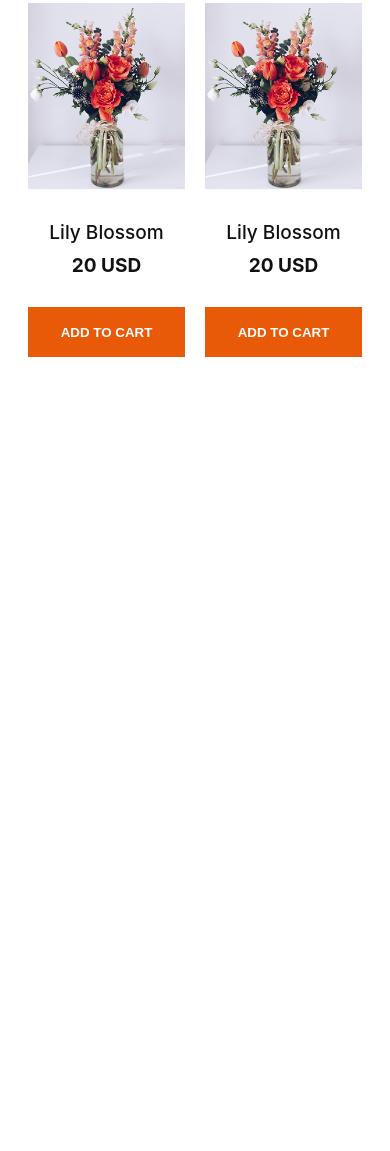
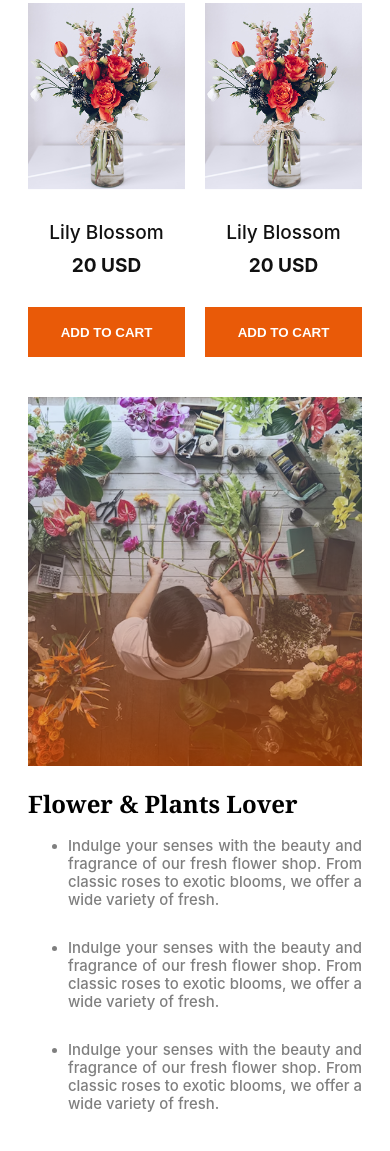
Before and after one commit to ashiqur0/flower-market, a plain HTML site: page index.html in a window 390 px wide. Shown: the part 2450-3601 px from the top of the page. Before the commit the page ends 2815 px from the top, so only its background shows below. Drawn offline with Linux system fonts and the light colour scheme.

Commit message:
flower_and_plant_lover_section

```diff
--- a/index.html
+++ b/index.html
@@ -22,7 +22,8 @@
                     <li><a href="#"><span class="home">Home</span></a></li>
                     <li><a href="#"><span class="shop">Shop</span></a></li>
                     <li><a href="#"><span class="about">About us</span></a></li>
-                    <li><a href="#"><span class="cart"><i class="fa-solid fa-cart-shopping"></i></span>Cart ($56)</a></li>
+                    <li><a href="#"><span class="cart"><i class="fa-solid fa-cart-shopping"></i></span>Cart ($56)</a>
+                    </li>
                 </ul>
             </div>
         </nav>
@@ -30,9 +31,11 @@
         <div class="banner_container">
             <div class="banner">
                 <div class="banner_content">
-                    <h1 class="banner_title">ALWAYS <span class="color1">FRESH<br>FLOWERS</></h1>
+                    <h1 class="banner_title">ALWAYS <span class="color1">FRESH<br>FLOWERS</>
+                    </h1>
                     <p class="banner_description">Indulge your senses with the beauty and fragrance of our fresh
-                        flower shop. From roses to exotic blooms, we offer a wide variety of fresh flowers that are perfect for any occasion.</p>
+                        flower shop. From roses to exotic blooms, we offer a wide variety of fresh flowers that are
+                        perfect for any occasion.</p>
                 </div>
                 <div class="banner_image">
                     <img src="assets/hero-flower.png" alt="">
@@ -44,7 +47,8 @@
     <main>
         <section class="card_section">
             <h2 class="card_section_title"><span class="color1">Our</span> Plants</h2>
-            <p class="card_section_description">Indulge your senses with the beauty and fragrance of our fresh flower shop. From classic roses to exotic blooms, we offer a wide variety of fresh.</p>
+            <p class="card_section_description">Indulge your senses with the beauty and fragrance of our fresh flower
+                shop. From classic roses to exotic blooms, we offer a wide variety of fresh.</p>
             <div class="card_container">
                 <div class="card">
                     <img src="assets/sample-flower-image.png" alt="">
@@ -96,6 +100,31 @@
                 </div>
             </div>
         </section>
+
+        <section class="flower_and_plant_lover_section">
+            <div class="badge">
+                <img src="assets/trusted-badge.png" alt="">
+            </div>
+            <div class="flower_and_plant_lover">
+                <div class="lover_image">
+                    <img src="assets/flower-store.png" alt="Flower Store">
+                </div>
+                <div class="lover_content">
+                    <h2 class="lover_title">Flower & Plants Lover</h2>
+                    <div class="lover_description">
+                        <ul>
+                            <li>Indulge your senses with the beauty and fragrance of our fresh flower shop. From classic
+                                roses to exotic blooms, we offer a wide variety of fresh.</li>
+                            <li>Indulge your senses with the beauty and fragrance of our fresh flower shop. From classic
+                                roses to exotic blooms, we offer a wide variety of fresh.</li>
+                            <li>Indulge your senses with the beauty and fragrance of our fresh flower shop. From classic
+                                roses to exotic blooms, we offer a wide variety of fresh.</li>
+                        </ul>
+                    </div>
+                </div>
+
+            </div>
+        </section>
     </main>
 
     <footer>
--- a/styles/flower-market.css
+++ b/styles/flower-market.css
@@ -30,7 +30,7 @@
 .navlinks {
     gap: 48px;
 }
-li {
+.navlinks li {
     list-style: none;
 }
 a {
@@ -141,6 +141,59 @@ a {
     border: none;
 }
 
+/* flower_and_plant_lover section */
+.flower_and_plant_lover_section {
+    max-width: 1140px;
+    margin: 0 auto;
+    display: flex;
+    flex-direction: column;
+    align-items: center;
+}
+.flower_and_plant_lover {
+    display: flex;
+    justify-content: space-between;
+    padding: 0 20px;
+}
+.lover_image {
+    width: 50%;
+}
+.lover_image img {
+    width: 100%;
+    max-height: 597px;
+}
+.lover_content {
+    margin: 38px 0 38px 60px;
+    width: 50%;
+}
+.lover_title {
+    font-size: 3.067rem;
+    font-weight: 700;
+    font-family: "Noto Serif", serif;
+    margin: 0;
+}
+.lover_description {
+    font-size: 1.192rem;
+    font-weight: 500;
+    font-family: 'Inter', sans-serif;
+    color: rgba(0, 0, 0, 0.5);
+    margin: 0;
+    padding-top: 20px;
+}
+.lover_description li {
+    margin-bottom: 30px;
+}
+.badge {
+    width: 286px;
+    height: 286px;
+    margin-left: -120px;
+    margin-top: 83px;
+    margin-bottom: -160px;
+    z-index: 1;
+}
+.badge img {
+    width: 100%;
+}
+
 /* smaller devise responsive design */
 @media screen and (max-width: 576px) {
     /* nav related style */
@@ -173,4 +226,29 @@ a {
    .card_container {
         grid-template-columns: repeat(2, 1fr);
    }
+
+   /* flower_and_plant_lover section related style */
+   .flower_and_plant_lover_section {
+        margin-top: 40px;
+   }
+   .flower_and_plant_lover {
+        flex-direction: column;
+        justify-content: flex-start;
+   }
+   .lover_image, .lover_content {
+        margin: 0;
+        width: 100%;
+   }
+   .lover_title {
+        font-size: 1.5rem;
+        margin: 17px 0;
+   }
+   .lover_description {
+        font-size: 0.933rem;
+        padding: 0;
+        text-align: justify;
+   }
+   .badge {
+        display: none;
+   }
 }
```
